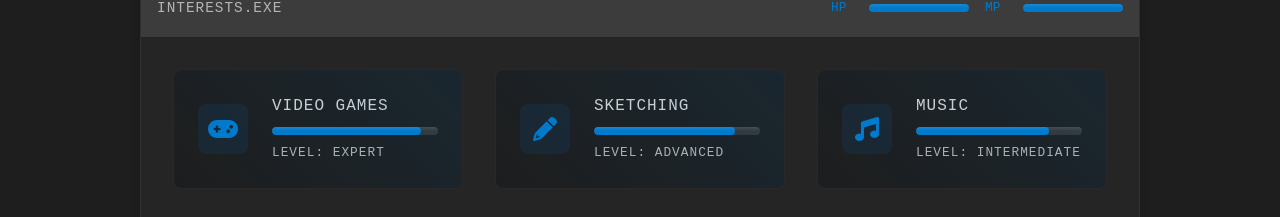
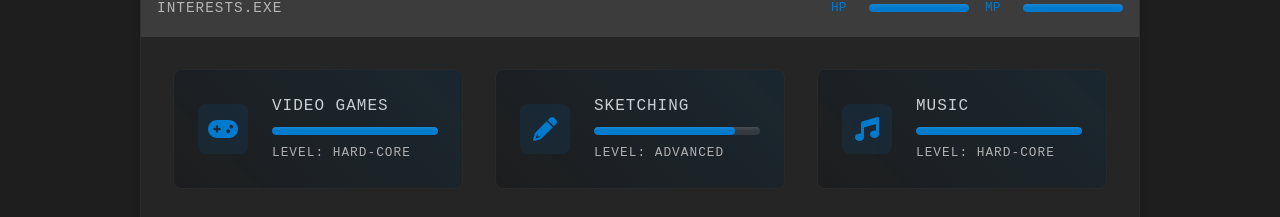
Before and after one commit to Snehil38/Portfolio, a plain HTML site: page index.html in a window 1280 px wide. Shown: the part 6000-6217 px from the top of the page. Drawn offline with nearby package versions, Linux system fonts and the light colour scheme.

Commit message:
minor changes #3

```diff
--- a/index.html
+++ b/index.html
@@ -738,9 +738,9 @@
                             <div class="interest-info">
                                 <h3>Video Games</h3>
                                 <div class="pixel-bar">
-                                    <div class="pixel-fill" style="width: 90%"></div>
+                                    <div class="pixel-fill" style="width: 100%"></div>
                                 </div>
-                                <p>Level: Expert</p>
+                                <p>Level: Hard-Core</p>
                             </div>
                         </div>
 
@@ -764,9 +764,9 @@
                             <div class="interest-info">
                                 <h3>Music</h3>
                                 <div class="pixel-bar">
-                                    <div class="pixel-fill" style="width: 80%"></div>
+                                    <div class="pixel-fill" style="width: 100%"></div>
                                 </div>
-                                <p>Level: Intermediate</p>
+                                <p>Level: Hard-Core</p>
                             </div>
                         </div>
 
```
